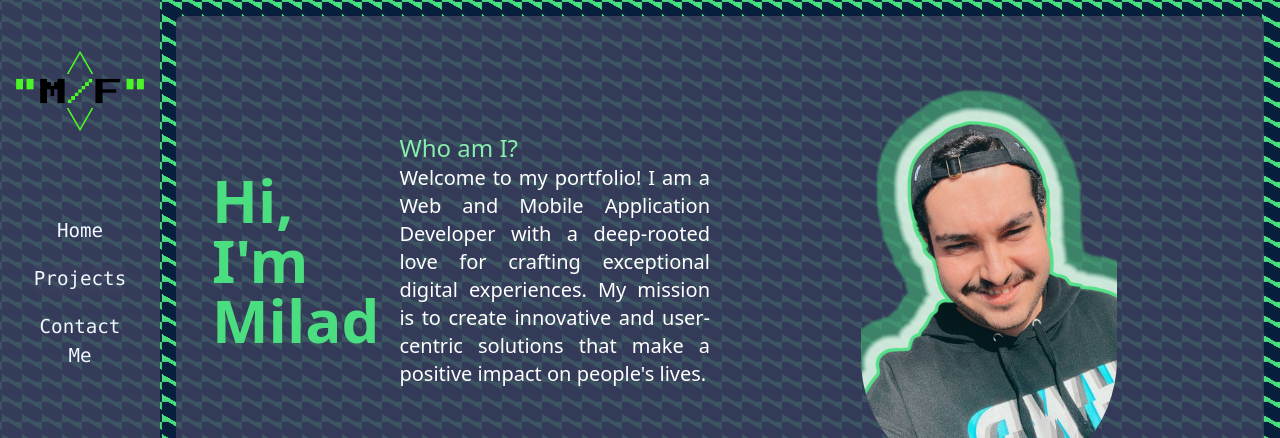
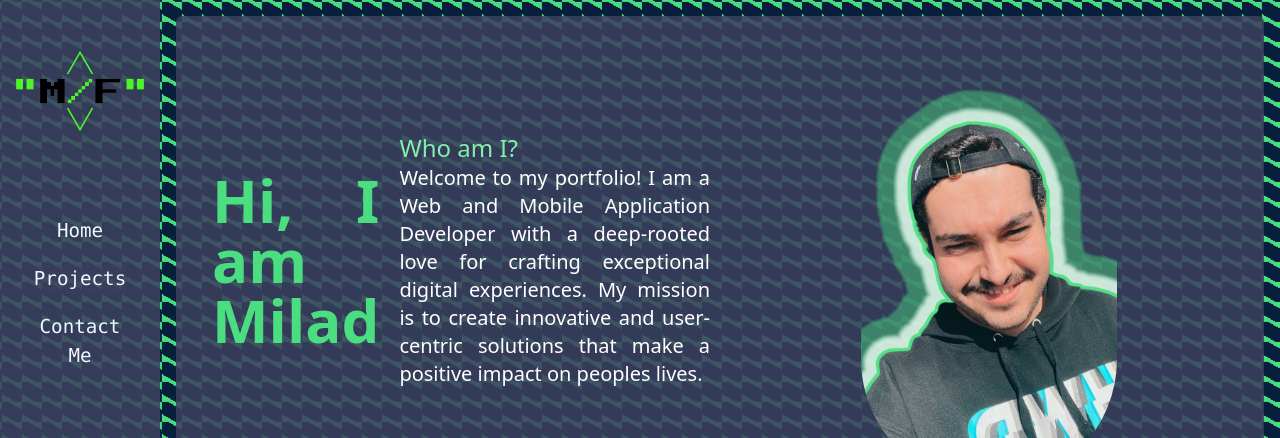
Before and after one commit to Milad-fotoohnejad/My_Portfolio, a Next.js app: page / in a window 1280 px wide. Shown: the top 438 px of the page. Built offline with nearby package versions, Linux system fonts and the light colour scheme.

Commit message:
Update intro.tsx

```diff
--- a/app/components/intro.tsx
+++ b/app/components/intro.tsx
@@ -27,14 +27,14 @@ export const Introduction = () => {
   return (
     <div className="intro op-back p-4 mb-5 text-white text-justify rounded-md font-sans">
       <div>
-        <h1 className="text-6xl font-bold m-5 text-green-400">Hi, I'm Milad</h1>
+        <h1 className="text-6xl font-bold m-5 text-green-400">Hi, I am Milad</h1>
         <p className="text-xl p1">
           <span className="text-2xl text-green-300">Who am I?</span>
           <br />
           Welcome to my portfolio! I am a Web and Mobile Application Developer
           with a deep-rooted love for crafting exceptional digital experiences.
           My mission is to create innovative and user-centric solutions that
-          make a positive impact on people's lives.
+          make a positive impact on peoples lives.
         </p>
       </div>
       <div className="">
```
